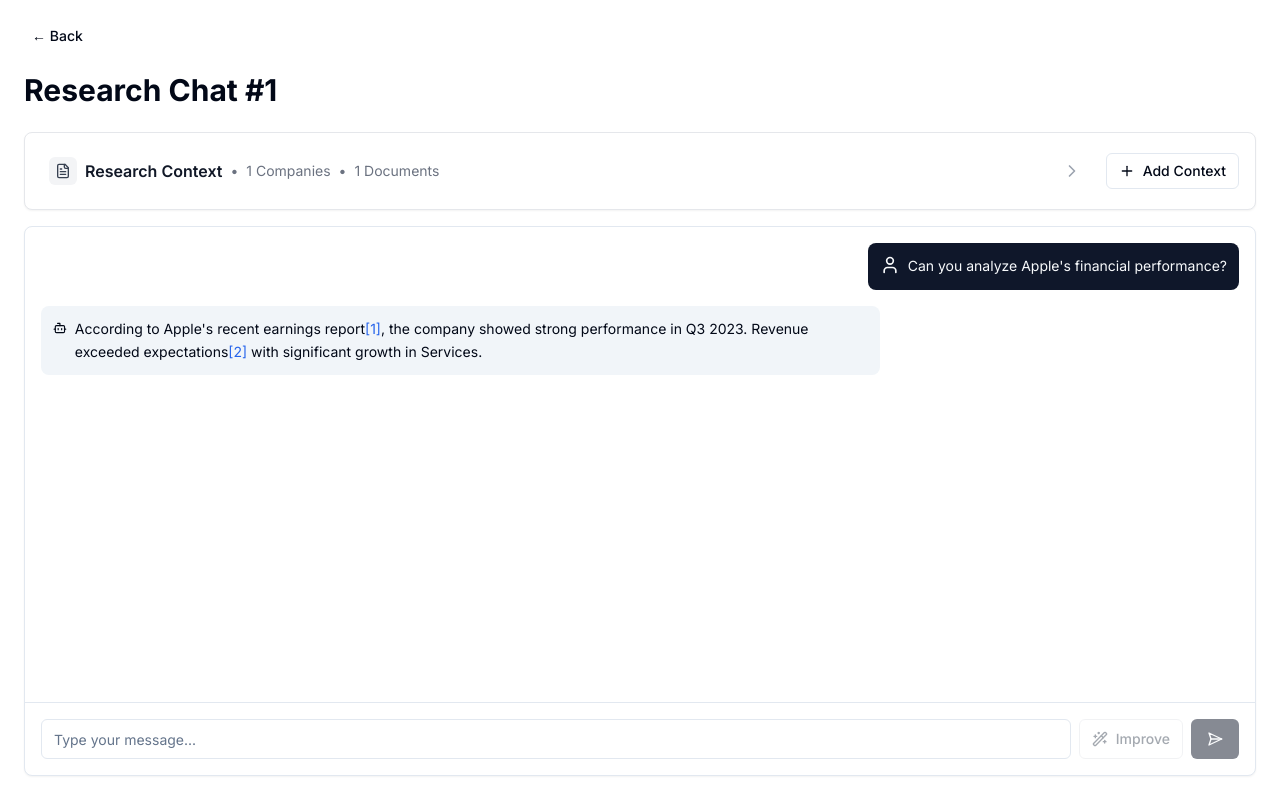
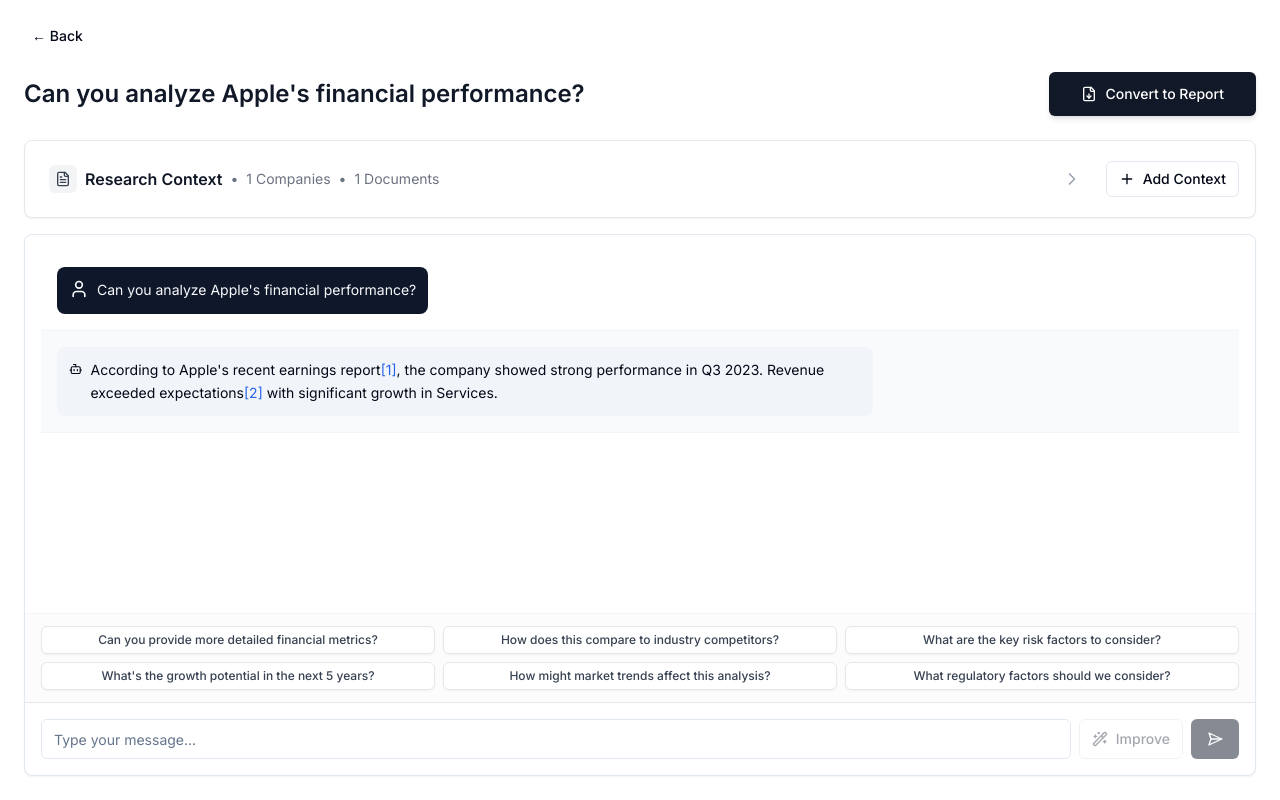
Before and after one commit to trypathway/new_design, a Next.js app: page /chat/1 in a window 1280 px wide. Built offline with nearby package versions, Linux system fonts and the light colour scheme.

Commit message:
feat: UI improvements
- Reduced header size and spacing
- Added Settings button to header
- Improved New Research button styling and position
- Fixed chat window follow-up questions
- Added toast notifications
- Fixed date range picker

```diff
--- a/app/chat/[id]/page.tsx
+++ b/app/chat/[id]/page.tsx
@@ -6,13 +6,14 @@
 import { Card, CardContent } from "@/components/ui/card"
 import { Input } from "@/components/ui/input"
 import { ScrollArea } from "@/components/ui/scroll-area"
-import { SendHorizontal, User, Bot, X, Wand2, FileText, Building2, Newspaper, Globe, ChevronRight, Plus } from 'lucide-react'
+import { SendHorizontal, User, Bot, X, Wand2, FileText, Building2, Newspaper, Globe, ChevronRight, Plus, FileDown } from 'lucide-react'
 import { BackToStartButton } from '@/components/back-to-start-button'
 import { PDFViewer } from '@/components/pdf-viewer'
 import { ErrorBoundary } from '@/components/error-boundary'
 import { LogViewer } from '@/components/log-viewer'
 import { PromptImproverModal } from '@/app/components/prompt-improver-modal'
 import { ContextWindow } from '@/app/components/context-window'
+import { toast } from "@/components/ui/use-toast"
 
 // Mock data for existing chats
 const mockChatData: Record<string, { messages: Array<{
@@ -75,6 +76,19 @@
   }
 }
 
+const generateFollowUpQuestions = (message: string) => {
+  // This will be replaced with actual AI-generated questions
+  // For now, using mock questions based on context
+  return [
+    "Can you provide more detailed financial metrics?",
+    "How does this compare to industry competitors?",
+    "What are the key risk factors to consider?",
+    "What's the growth potential in the next 5 years?",
+    "How might market trends affect this analysis?",
+    "What regulatory factors should we consider?"
+  ]
+}
+
 export default function ChatPage({ params }: { params: { id: string } }) {
   const [messages, setMessages] = useState<Array<{
     role: 'user' | 'assistant',
@@ -94,6 +108,7 @@
   const [showPromptImprover, setShowPromptImprover] = useState(false)
   const [isContextExpanded, setIsContextExpanded] = useState(false)
   const [showAddContext, setShowAddContext] = useState(false)
+  const [chatTitle, setChatTitle] = useState<string>('')
   const searchParams = useSearchParams()
 
   useEffect(() => {
@@ -133,6 +148,18 @@
 
     loadData()
   }, [params.id, searchParams])
+
+  useEffect(() => {
+    if (params.id === 'new') {
+      setChatTitle('New Research')
+    } else {
+      // Get title from first message of chat
+      const chat = mockChatData[params.id]
+      if (chat) {
+        setChatTitle(chat.messages[0].content)
+      }
+    }
+  }, [params.id])
 
   const handleSend = useCallback(() => {
     if (input.trim()) {
@@ -180,11 +207,30 @@
   return (
     <div className="min-h-screen bg-background">
       <div className="container mx-auto p-6 flex flex-col min-h-screen">
+        <div className="mb-12">
           <BackToStartButton />
+        </div>
 
-        <h1 className="text-3xl font-bold mb-6 mt-12">
-          Research Chat {params.id === 'new' ? '(New)' : `#${params.id}`}
+        <div className="flex items-center justify-between mb-6">
+          <h1 className="text-2xl font-semibold text-gray-900">
+            {params.id === 'new' ? 'New Research' : chatTitle}
           </h1>
+          <Button
+            size="lg"
+            className="bg-gray-900 hover:bg-gray-800 text-white shadow-md hover:shadow-lg
+                       transition-all duration-200 gap-2 h-11"
+            onClick={() => {
+              toast({
+                title: "Coming Soon!",
+                description: "Report generation feature is under development.",
+                duration: 3000,
+              })
+            }}
+          >
+            <FileDown className="h-5 w-5" />
+            Convert to Report
+          </Button>
+        </div>
 
         {error && (
           <div className="bg-destructive/15 text-destructive px-4 py-3 rounded mb-4 flex justify-between items-center" role="alert">
@@ -310,9 +356,15 @@
 
         <div className={`flex ${selectedCitation ? 'space-x-4' : ''} flex-grow`}>
           <Card className={`flex-grow flex flex-col ${selectedCitation ? 'w-1/2' : 'w-full'}`}>
+            <div className="flex-grow flex flex-col overflow-hidden">
+              {/* Messages ScrollArea */}
               <ScrollArea className="flex-grow p-4">
                 {messages.map((message, index) => (
-                <div key={index} className={`flex items-start mb-4 ${message.role === 'user' ? 'justify-end' : 'justify-start'}`}>
+                  <div key={index} className={`flex gap-4 p-4 ${
+                    message.role === 'assistant'
+                      ? 'bg-gray-50 border-y border-gray-100'
+                      : ''
+                  }`}>
                     <div className={`flex items-start space-x-2 ${message.role === 'user' ? 'bg-primary text-primary-foreground' : 'bg-muted'} rounded-lg p-3 max-w-[70%]`}>
                       {message.role === 'user' ? <User className="h-5 w-5" /> : <Bot className="h-5 w-5" />}
                       <div className="space-y-1">
@@ -340,15 +392,34 @@
                 ))}
               </ScrollArea>
 
-            <CardContent className="border-t p-4">
-              <form
-                onSubmit={(e) => {
-                  e.preventDefault()
-                  handleSend()
+              {/* Follow-up Questions Section */}
+              {messages.length > 0 && messages[messages.length - 1].role === 'assistant' && (
+                <div className="border-t border-gray-100 bg-gray-50/50 px-4 py-3">
+                  <div className="grid grid-cols-3 gap-2">
+                    {generateFollowUpQuestions(messages[messages.length - 1].content).map((question, index) => (
+                      <Button
+                        key={index}
+                        variant="outline"
+                        size="sm"
+                        className="bg-white hover:bg-gray-50 text-xs text-gray-700
+                                 border border-gray-200 shadow-sm h-7 w-full"
+                        onClick={() => {
+                          setInput(question)
+                          if (inputRef.current) {
+                            inputRef.current.focus()
+                          }
                         }}
-                className="flex items-center space-x-2"
                       >
-                <div className="flex items-center gap-2 w-full">
+                        {question}
+                      </Button>
+                    ))}
+                  </div>
+                </div>
+              )}
+
+              {/* Input Section */}
+              <div className="border-t border-gray-200 p-4">
+                <div className="flex gap-2">
                   <Input
                     placeholder="Type your message..."
                     value={input}
@@ -372,8 +443,8 @@
                     <SendHorizontal className="h-4 w-4" />
                   </Button>
                 </div>
-              </form>
-            </CardContent>
+              </div>
+            </div>
           </Card>
 
           {selectedCitation && (
--- a/app/layout.tsx
+++ b/app/layout.tsx
@@ -1,6 +1,7 @@
 import './globals.css'
 import type { Metadata } from 'next'
 import { Inter } from 'next/font/google'
+import { Toaster } from "@/components/ui/toaster"
 
 const inter = Inter({ subsets: ['latin'] })
 
@@ -16,7 +17,10 @@
 }) {
   return (
     <html lang="en">
-      <body className={inter.className}>{children}</body>
+      <body className={inter.className}>
+        {children}
+        <Toaster />
+      </body>
     </html>
   )
 }
--- a/components/ui/toast.tsx
+++ b/components/ui/toast.tsx
@@ -29,7 +29,7 @@
   {
     variants: {
       variant: {
-        default: "border bg-background text-foreground",
+        default: "border bg-background",
         destructive:
           "destructive group border-destructive bg-destructive text-destructive-foreground",
       },
--- a/components/ui/toaster.tsx
+++ b/components/ui/toaster.tsx
@@ -1,6 +1,5 @@
 "use client"
 
-import { useToast } from "@/hooks/use-toast"
 import {
   Toast,
   ToastClose,
@@ -9,6 +8,7 @@
   ToastTitle,
   ToastViewport,
 } from "@/components/ui/toast"
+import { useToast } from "@/components/ui/use-toast"
 
 export function Toaster() {
   const { toasts } = useToast()
--- /dev/null
+++ b/components/ui/use-toast.ts
@@ -0,0 +1,191 @@
+import * as React from "react"
+
+import type {
+  ToastActionElement,
+  ToastProps,
+} from "@/components/ui/toast"
+
+const TOAST_LIMIT = 1
+const TOAST_REMOVE_DELAY = 1000000
+
+type ToasterToast = ToastProps & {
+  id: string
+  title?: React.ReactNode
+  description?: React.ReactNode
+  action?: ToastActionElement
+}
+
+const actionTypes = {
+  ADD_TOAST: "ADD_TOAST",
+  UPDATE_TOAST: "UPDATE_TOAST",
+  DISMISS_TOAST: "DISMISS_TOAST",
+  REMOVE_TOAST: "REMOVE_TOAST",
+} as const
+
+let count = 0
+
+function genId() {
+  count = (count + 1) % Number.MAX_VALUE
+  return count.toString()
+}
+
+type ActionType = typeof actionTypes
+
+type Action =
+  | {
+      type: ActionType["ADD_TOAST"]
+      toast: ToasterToast
+    }
+  | {
+      type: ActionType["UPDATE_TOAST"]
+      toast: Partial<ToasterToast>
+    }
+  | {
+      type: ActionType["DISMISS_TOAST"]
+      toastId?: ToasterToast["id"]
+    }
+  | {
+      type: ActionType["REMOVE_TOAST"]
+      toastId?: ToasterToast["id"]
+    }
+
+interface State {
+  toasts: ToasterToast[]
+}
+
+const toastTimeouts = new Map<string, ReturnType<typeof setTimeout>>()
+
+const addToRemoveQueue = (toastId: string) => {
+  if (toastTimeouts.has(toastId)) {
+    return
+  }
+
+  const timeout = setTimeout(() => {
+    toastTimeouts.delete(toastId)
+    dispatch({
+      type: "REMOVE_TOAST",
+      toastId: toastId,
+    })
+  }, TOAST_REMOVE_DELAY)
+
+  toastTimeouts.set(toastId, timeout)
+}
+
+export const reducer = (state: State, action: Action): State => {
+  switch (action.type) {
+    case "ADD_TOAST":
+      return {
+        ...state,
+        toasts: [action.toast, ...state.toasts].slice(0, TOAST_LIMIT),
+      }
+
+    case "UPDATE_TOAST":
+      return {
+        ...state,
+        toasts: state.toasts.map((t) =>
+          t.id === action.toast.id ? { ...t, ...action.toast } : t
+        ),
+      }
+
+    case "DISMISS_TOAST": {
+      const { toastId } = action
+
+      // ! Side effects ! - This could be extracted into a dismissToast() action,
+      // but I'll keep it here for simplicity
+      if (toastId) {
+        addToRemoveQueue(toastId)
+      } else {
+        state.toasts.forEach((toast) => {
+          addToRemoveQueue(toast.id)
+        })
+      }
+
+      return {
+        ...state,
+        toasts: state.toasts.map((t) =>
+          t.id === toastId || toastId === undefined
+            ? {
+                ...t,
+                open: false,
+              }
+            : t
+        ),
+      }
+    }
+    case "REMOVE_TOAST":
+      if (action.toastId === undefined) {
+        return {
+          ...state,
+          toasts: [],
+        }
+      }
+      return {
+        ...state,
+        toasts: state.toasts.filter((t) => t.id !== action.toastId),
+      }
+  }
+}
+
+const listeners: Array<(state: State) => void> = []
+
+let memoryState: State = { toasts: [] }
+
+function dispatch(action: Action) {
+  memoryState = reducer(memoryState, action)
+  listeners.forEach((listener) => {
+    listener(memoryState)
+  })
+}
+
+type Toast = Omit<ToasterToast, "id">
+
+function toast({ ...props }: Toast) {
+  const id = genId()
+
+  const update = (props: ToasterToast) =>
+    dispatch({
+      type: "UPDATE_TOAST",
+      toast: { ...props, id },
+    })
+  const dismiss = () => dispatch({ type: "DISMISS_TOAST", toastId: id })
+
+  dispatch({
+    type: "ADD_TOAST",
+    toast: {
+      ...props,
+      id,
+      open: true,
+      onOpenChange: (open) => {
+        if (!open) dismiss()
+      },
+    },
+  })
+
+  return {
+    id: id,
+    dismiss,
+    update,
+  }
+}
+
+function useToast() {
+  const [state, setState] = React.useState<State>(memoryState)
+
+  React.useEffect(() => {
+    listeners.push(setState)
+    return () => {
+      const index = listeners.indexOf(setState)
+      if (index > -1) {
+        listeners.splice(index, 1)
+      }
+    }
+  }, [state])
+
+  return {
+    ...state,
+    toast,
+    dismiss: (toastId?: string) => dispatch({ type: "DISMISS_TOAST", toastId }),
+  }
+}
+
+export { useToast, toast }
```
Also changed, not shown: app/components/new-research-modal.tsx (+12 -4 lines), app/page.tsx (+34 -15 lines). Lines whose indentation alone changed are shown as unchanged.
